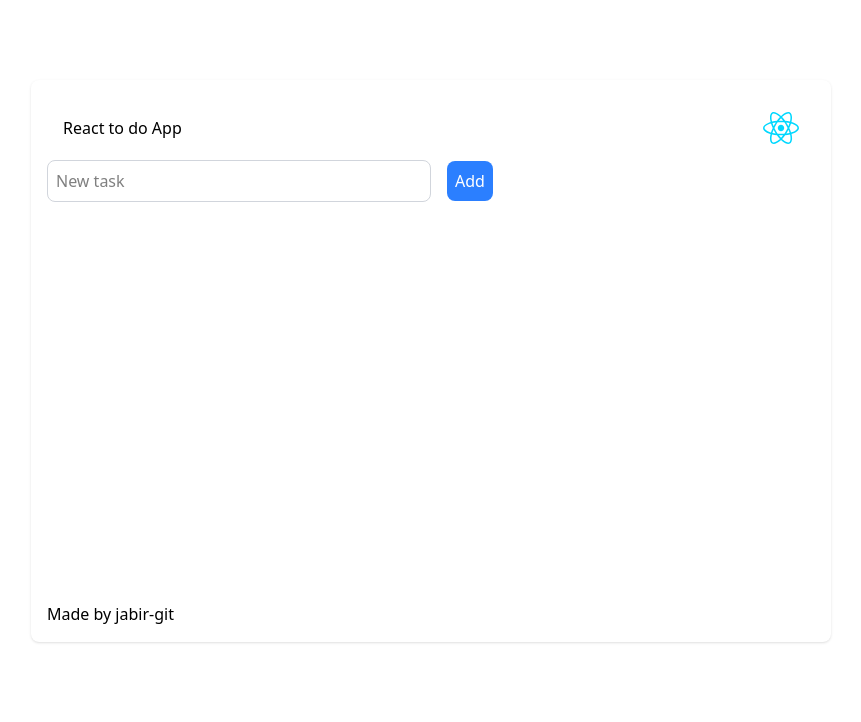
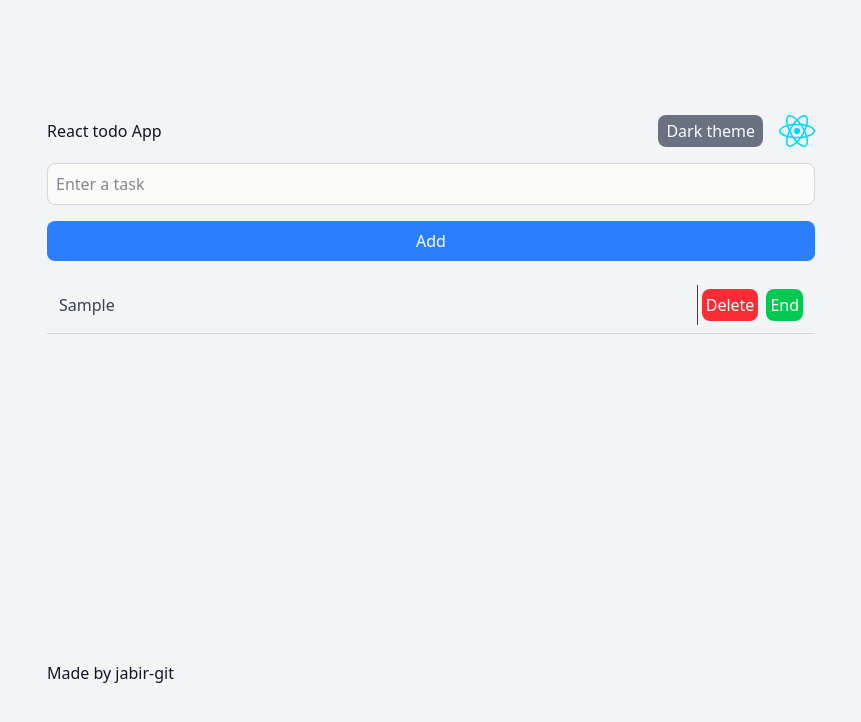
Before and after one commit to jabir756/react-to-do-list, a React (Vite) app: page / in a window 1280 px wide. Both pictures are taken after typing "Sample" into the empty fields and a click on the button "Add". Shown: the top 722 px of the page, without its empty margins (209-1070 px from the left). Built offline with nearby package versions, Linux system fonts and the light colour scheme.

Commit message:
refactor: update task management and UI components for improved functionality and theme support

```diff
--- a/index.html
+++ b/index.html
@@ -2,9 +2,10 @@
 <html lang="en">
   <head>
     <meta charset="UTF-8" />
-    <link rel="icon" href="todo.ico" type="image/x-icon" />
+    <link rel="icon" href="todo.png" type="image/x-icon" />
     <meta name="viewport" content="width=device-width, initial-scale=1.0" />
-    <title>To-do list</title>
+    <link rel="stylesheet" href="./src/index.css">
+    <title>Todo list</title>
   </head>
   <body>
     <div id="root"></div>
--- a/src/App.jsx
+++ b/src/App.jsx
@@ -1,62 +1,101 @@
-import './index.css'
-import reactSvg from './assets/react.svg'
+import { useState, useEffect } from "react";
+import "./index.css";
+import reactSvg from "./assets/react.svg";
 
 function App() {
+  const [tasks, setTasks] = useState([]);
+  const [theme, setTheme] = useState("light");
+
+  // Charger les tâches au démarrage de l'application
+  useEffect(() => {
+    const savedTasks = JSON.parse(localStorage.getItem("tasks")) || [];
+    setTasks(savedTasks);
+  }, []);
 
   const addTask = () => {
-    const task = document.querySelector('#taskInput').value
-    if (task.trim() === '') {
-      document.querySelector('#error').textContent = 'Please enter a task'
-      return
-    }
-    else if (task.length > 100) {
-      document.querySelector('#error').textContent = 'Please enter a task with less than 100 characters'
-    }
-    else {
-      const tasksCount = window.localStorage.length
-      const taskEditStart = task.trimStart()
-      const taskEditEnd = taskEditStart.trimEnd()
-      window.localStorage.setItem(tasksCount + 1, taskEditEnd);
-      document.querySelector('#taskInput').value = ''
-      window.location.reload()
-    }
+    const taskInput = document.querySelector("#taskInput").value;
+    if (taskInput.trim() === "") {
+      document.querySelector("#error").textContent = "Please enter a task";
+      return;
+    } else if (taskInput.length > 100) {
+      document.querySelector("#error").textContent =
+        "Please enter a task with less than 100 characters";
+      return;
     }
 
-  const deleteTask = (key) => () => {
-    window.localStorage.removeItem(key)
-    window.location.reload()
+    const newTask = {
+      id: Date.now(),
+      text: taskInput.trim(),
+      completed: false,
+    };
+
+    const updatedTasks = [...tasks, newTask];
+    setTasks(updatedTasks);
+    localStorage.setItem("tasks", JSON.stringify(updatedTasks));
+    document.querySelector("#taskInput").value = "";
+  };
+
+  const deleteTask = (id) => () => {
+    const updatedTasks = tasks.filter((task) => task.id !== id);
+    setTasks(updatedTasks);
+    localStorage.setItem("tasks", JSON.stringify(updatedTasks));
+  };
+
+  const toggleTaskCompletion = (id) => () => {
+    const updatedTasks = tasks.map((task) =>
+      task.id === id ? { ...task, completed: !task.completed } : task
+    );
+    setTasks(updatedTasks);
+    localStorage.setItem("tasks", JSON.stringify(updatedTasks));
+  };
+
+  const toggleTheme = () => {
+    if (theme === "light") {
+      setTheme("dark");
+      localStorage.setItem("theme", "dark");
+    } else {
+      setTheme("light");
+      localStorage.setItem("theme", "light");
     }
-
-  const endTask = (key) => () => {
-    const task = window.localStorage.getItem(key)
-    if (task.includes('✅')) return
-    window.localStorage.setItem(key, `${task}✅`);
-    window.location.reload()
-  }
-
-    const notEnd = (key) => () => {
-      const task = window.localStorage.getItem(key);
-      if (task.includes("✅")){
-        const newTaskState = task.replace("✅", "");
-        window.localStorage.setItem(key, `${newTaskState}`);
-      }
-      window.location.reload();
   };
 
   return (
-    <>
-      <div>
-        <div className="w-full sm:w-200 bg-white p-4 shadow rounded-lg w-1/2 mx-auto mt-20">
-          <div className="flex justify-between items-center p-4">
-            <h1>React to do App</h1>
-            <img src={reactSvg} alt="" />
+    <div
+      className={`w-full h-screen flex justify-center items-center ${
+        theme === "light" ? "bg-gray-100" : "bg-gray-800"
+      }`}
+    >
+      <div
+        className={`w-full sm:w-200 p-4 rounded-lg w-1/2 mx-auto`}
+      >
+        <div className="flex justify-between mb-4 items-center">
+          <h1
+            className={`${
+              theme === "light" ? "text-gray-900" : "text-stone-50"
+            }`}
+          >
+            React todo App
+          </h1>
+          <div className="flex items-center space-x-4">
+            <button
+              className={`${theme === "light" ? "bg-gray-500 text-stone-50" : "bg-stone-200 text-gray-900"} px-2 py-1 rounded-lg hover:cursor-pointer`}
+              onClick={toggleTheme}
+            >
+              {theme === "light" ? "Dark theme" : "Light theme"}
+            </button>
+            <img src={reactSvg} alt="React logo" />
           </div>
-          <div>
+        </div>
+        <div className="flex flex-col gap-4">
           <input
-              className="border border-gray-300 p-2 w-1/2 rounded-lg mr-4"
+            className={`border border-gray-300 outline-none ${
+              theme === "light"
+                ? "text-gray-900 bg-stone-50"
+                : "text-stone-50 bg-gray-900"
+            } p-2 rounded-lg`}
             id="taskInput"
+            placeholder="Enter a task"
             type="text"
-              placeholder="New task"
           />
           <button
             className="bg-blue-500 text-white p-2 rounded-lg hover:cursor-pointer"
@@ -68,37 +107,32 @@ function App() {
         <div>
           <h2 id="error" className="my-4 text-red-400"></h2>
         </div>
-          <div
-            className="mt-4 text-left text-gray-700
-          h-96 overflow-y-auto scrollbar-thin scrollbar-thumb-gray-300"
-          >
+        <div className="mt-4 text-left text-gray-700 h-96 overflow-y-auto scrollbar-thin scrollbar-thumb-gray-300">
           <ul>
-              {Object.keys(window.localStorage).map((key) => (
+            {tasks.map((task) => (
               <li
                 className="flex justify-between items-center border-b border-gray-300 p-2"
-                  key={key}
+                key={task.id}
               >
-                  <p id={key} className="w-30 break-words flex-1 m-1">
-                    {window.localStorage.getItem(key)}
+                <p
+                  className={`w-30 break-words flex-1 m-1 ${
+                    task.completed ? "line-through" : ""
+                  }`}
+                >
+                  {task.text}
                 </p>
                 <div className="flex flex-col border-l-1 sm:flex-row">
                   <button
                     className="bg-red-500 text-white p-1 m-1 rounded-lg hover:cursor-pointer"
-                      onClick={deleteTask(key)}
+                    onClick={deleteTask(task.id)}
                   >
-                      delete
+                    Delete
                   </button>
                   <button
                     className="bg-green-500 text-white p-1 m-1 rounded-lg hover:cursor-pointer"
-                      onClick={endTask(key)}
+                    onClick={toggleTaskCompletion(task.id)}
                   >
-                      end
-                    </button>
-                    <button
-                      className="bg-gray-500 text-white p-1 m-1 rounded-lg hover:cursor-pointer"
-                      onClick={notEnd(key)}
-                    >
-                      not end
+                    {task.completed ? "Not End" : "End"}
                   </button>
                 </div>
               </li>
@@ -106,12 +140,17 @@ function App() {
           </ul>
         </div>
         <div>
-            <h1>Made by jabir-git</h1>
+          <h1
+            className={`${
+              theme === "light" ? "text-gray-900" : "text-stone-50"
+            }`}
+          >
+            Made by jabir-git
+          </h1>
         </div>
       </div>
     </div>
-    </>
   );
 }
 
-export default App
+export default App;
```
Also changed, not shown: todo.png (added), 1 other file (tests, documents, lock files or other folders). Lines whose indentation alone changed are shown as unchanged.
